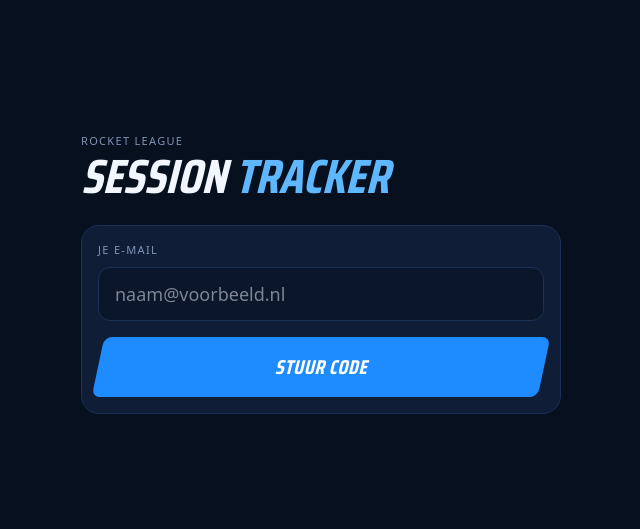
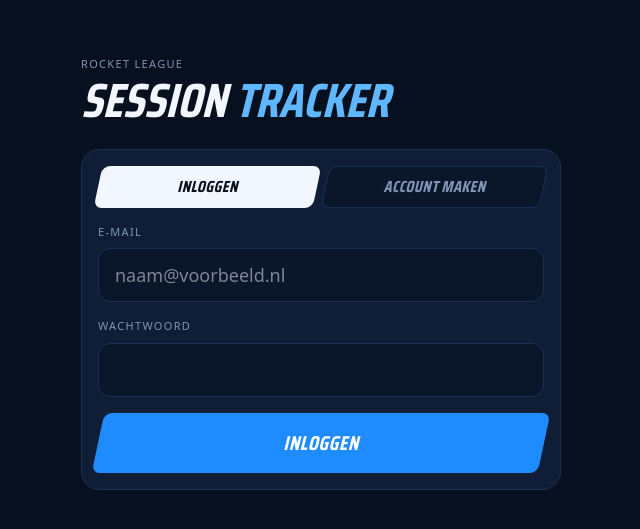
Before and after one commit to Kayolomolo/rl-session-tracker, a React (Vite) app: page / in a window 1280 px wide. Shown: the part 127-656 px from the top of the page, without its empty margins (319-959 px from the left). Built offline with nearby package versions, Linux system fonts and the light colour scheme; no server answers.

Commit message:
feat: inloggen met e-mail en wachtwoord (Supabase-template niet aanpasbaar zonder SMTP)
Co-Authored-By: Claude Opus 5.5 <noreply@anthropic.com>

```diff
--- a/src/db/auth.ts
+++ b/src/db/auth.ts
@@ -15,6 +15,6 @@ export function useAuth(): AuthState {
   return state
 }
 
-export const sendCode = (email: string) => supabase.auth.signInWithOtp({ email, options: { shouldCreateUser: true } })
-export const verifyCode = (email: string, token: string) => supabase.auth.verifyOtp({ email, token, type: 'email' })
+export const signIn = (email: string, password: string) => supabase.auth.signInWithPassword({ email, password })
+export const signUp = (email: string, password: string) => supabase.auth.signUp({ email, password })
 export const signOut = () => supabase.auth.signOut()
--- a/src/screens/Login.tsx
+++ b/src/screens/Login.tsx
@@ -2,31 +2,41 @@ import { useState } from 'react'
 import { Card } from '../components/Card'
 import { Heading, Label } from '../components/Label'
 import { SkewButton } from '../components/SkewButton'
-import { sendCode as requestCode, verifyCode } from '../db/auth'
+import { signIn, signUp } from '../db/auth'
 
 const input = 'w-full rounded-xl border border-rl-line bg-rl-nav px-4 py-3 text-lg text-ink outline-none focus:border-blue'
 
+function explain(message: string): string {
+  const m = message.toLowerCase()
+  if (m.includes('invalid login')) return 'E-mail of wachtwoord klopt niet.'
+  if (m.includes('not confirmed')) return 'Bevestig eerst je e-mail via de link in je mail.'
+  if (m.includes('already registered')) return 'Dit e-mailadres heeft al een account. Log in.'
+  if (m.includes('rate limit') || m.includes('security purposes')) return 'Te veel pogingen. Wacht even en probeer het opnieuw.'
+  if (m.includes('password')) return 'Kies een wachtwoord van minstens 6 tekens.'
+  return 'Er ging iets mis. Controleer je internet en probeer het opnieuw.'
+}
+
 export function Login() {
+  const [mode, setMode] = useState<'login' | 'signup'>('login')
   const [email, setEmail] = useState('')
-  const [code, setCode] = useState('')
-  const [step, setStep] = useState<'email' | 'code'>('email')
+  const [password, setPassword] = useState('')
   const [error, setError] = useState('')
+  const [info, setInfo] = useState('')
   const [busy, setBusy] = useState(false)
 
-  async function sendCode() {
-    if (!/^\S+@\S+\.\S+$/.test(email.trim())) return setError('Vul een geldig e-mailadres in.')
-    setBusy(true); setError('')
-    const { error: err } = await requestCode(email.trim())
-    if (err) setError(err.status === 429 ? 'Te veel pogingen. Wacht even en probeer het opnieuw.' : 'De code kon niet worden verstuurd. Probeer het opnieuw.')
-    else setStep('code')
-    setBusy(false)
-  }
-
-  async function verify() {
-    if (!/^\d{6,8}$/.test(code.trim())) return setError('Vul de code uit je e-mail in.')
-    setBusy(true); setError('')
-    const { error: err } = await verifyCode(email.trim(), code.trim())
-    if (err) setError('Die code klopt niet of is verlopen. Probeer het opnieuw.')
+  async function submit() {
+    const mail = email.trim()
+    if (!/^\S+@\S+\.\S+$/.test(mail)) return setError('Vul een geldig e-mailadres in.')
+    if (password.length < 6) return setError('Kies een wachtwoord van minstens 6 tekens.')
+    setBusy(true); setError(''); setInfo('')
+    if (mode === 'login') {
+      const { error: err } = await signIn(mail, password)
+      if (err) setError(explain(err.message))
+    } else {
+      const { data, error: err } = await signUp(mail, password)
+      if (err) setError(explain(err.message))
+      else if (!data.session) { setInfo('Account gemaakt. Klik op de bevestigingslink in je mail en log daarna hier in.'); setMode('login') }
+    }
     setBusy(false)
   }
 
@@ -37,23 +47,21 @@ export function Login() {
         <Heading className="mt-1 text-5xl">Session <span className="text-blue-text">Tracker</span></Heading>
       </div>
       <Card className="space-y-4">
-        {step === 'email' ? (
-          <form onSubmit={(e) => { e.preventDefault(); sendCode() }} className="space-y-4">
-            <label className="block space-y-2"><Label>Je e-mail</Label>
-              <input className={input} type="email" inputMode="email" autoComplete="email" placeholder="naam@voorbeeld.nl" value={email} onChange={(e) => { setEmail(e.target.value); setError('') }} />
-            </label>
-            <SkewButton variant="blue" size="lg" className="w-full" disabled={busy} onClick={sendCode}>Stuur code</SkewButton>
-          </form>
-        ) : (
-          <form onSubmit={(e) => { e.preventDefault(); verify() }} className="space-y-4">
-            <p className="text-sm text-muted">We hebben een code gestuurd naar <span className="text-ink">{email}</span>.</p>
-            <label className="block space-y-2"><Label>Code</Label>
-              <input className={`${input} tracking-[0.4em]`} inputMode="numeric" autoComplete="one-time-code" maxLength={8} placeholder="123456" value={code} onChange={(e) => { setCode(e.target.value.replace(/\D/g, '')); setError('') }} />
-            </label>
-            <SkewButton variant="blue" size="lg" className="w-full" disabled={busy} onClick={verify}>Inloggen</SkewButton>
-            <button type="button" className="w-full text-sm text-muted" onClick={() => { setStep('email'); setCode(''); setError('') }}>Andere e-mail</button>
-          </form>
-        )}
+        <div className="grid grid-cols-2 gap-2">
+          <SkewButton variant={mode === 'login' ? 'light' : 'ghost'} onClick={() => { setMode('login'); setError('') }}>Inloggen</SkewButton>
+          <SkewButton variant={mode === 'signup' ? 'light' : 'ghost'} onClick={() => { setMode('signup'); setError('') }}>Account maken</SkewButton>
+        </div>
+        <form onSubmit={(e) => { e.preventDefault(); submit() }} className="space-y-4">
+          <label className="block space-y-2"><Label>E-mail</Label>
+            <input className={input} type="email" inputMode="email" autoComplete="email" placeholder="naam@voorbeeld.nl" value={email} onChange={(e) => { setEmail(e.target.value); setError('') }} />
+          </label>
+          <label className="block space-y-2"><Label>Wachtwoord</Label>
+            <input className={input} type="password" autoComplete={mode === 'login' ? 'current-password' : 'new-password'} value={password} onChange={(e) => { setPassword(e.target.value); setError('') }} />
+          </label>
+          <button type="submit" className="hidden" aria-hidden="true" tabIndex={-1} />
+          <SkewButton variant="blue" size="lg" className="w-full" disabled={busy} onClick={submit}>{mode === 'login' ? 'Inloggen' : 'Account maken'}</SkewButton>
+        </form>
+        {info && <p className="text-sm text-blue-text" role="status">{info}</p>}
         {error && <p className="text-sm text-orange-text" role="alert">{error}</p>}
       </Card>
     </main>
```
